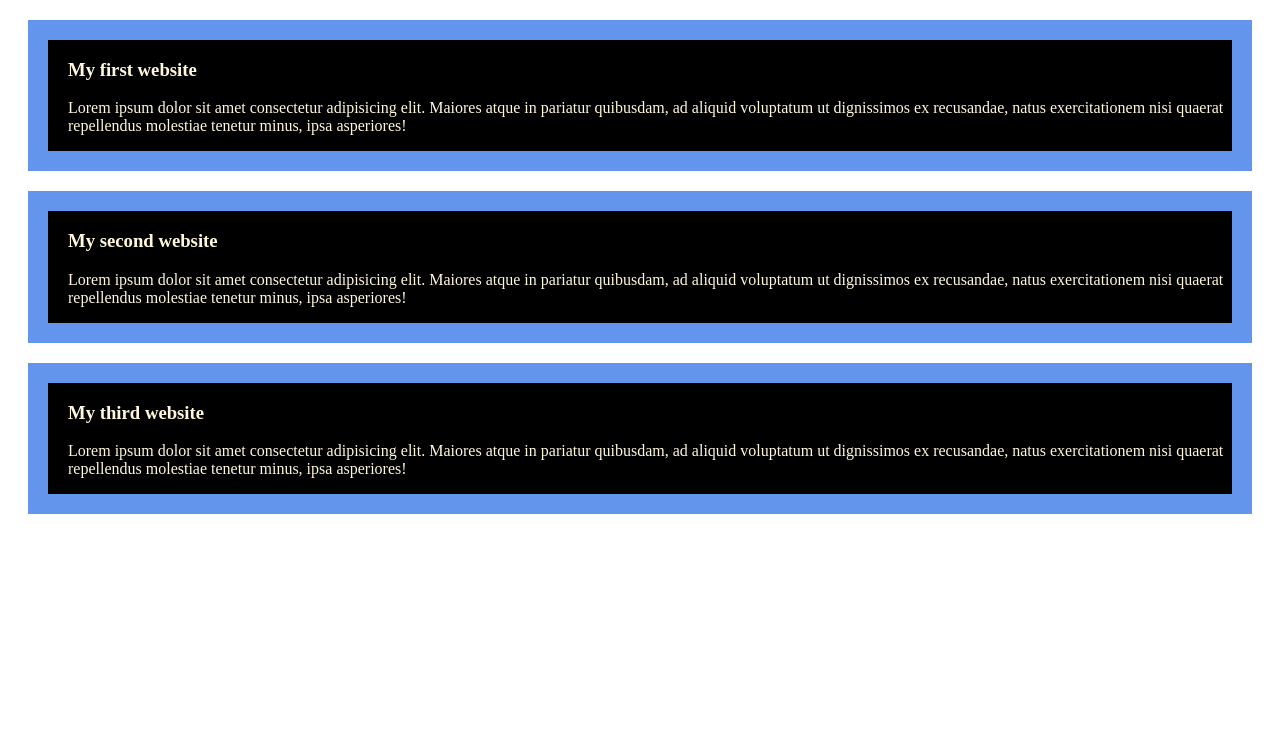
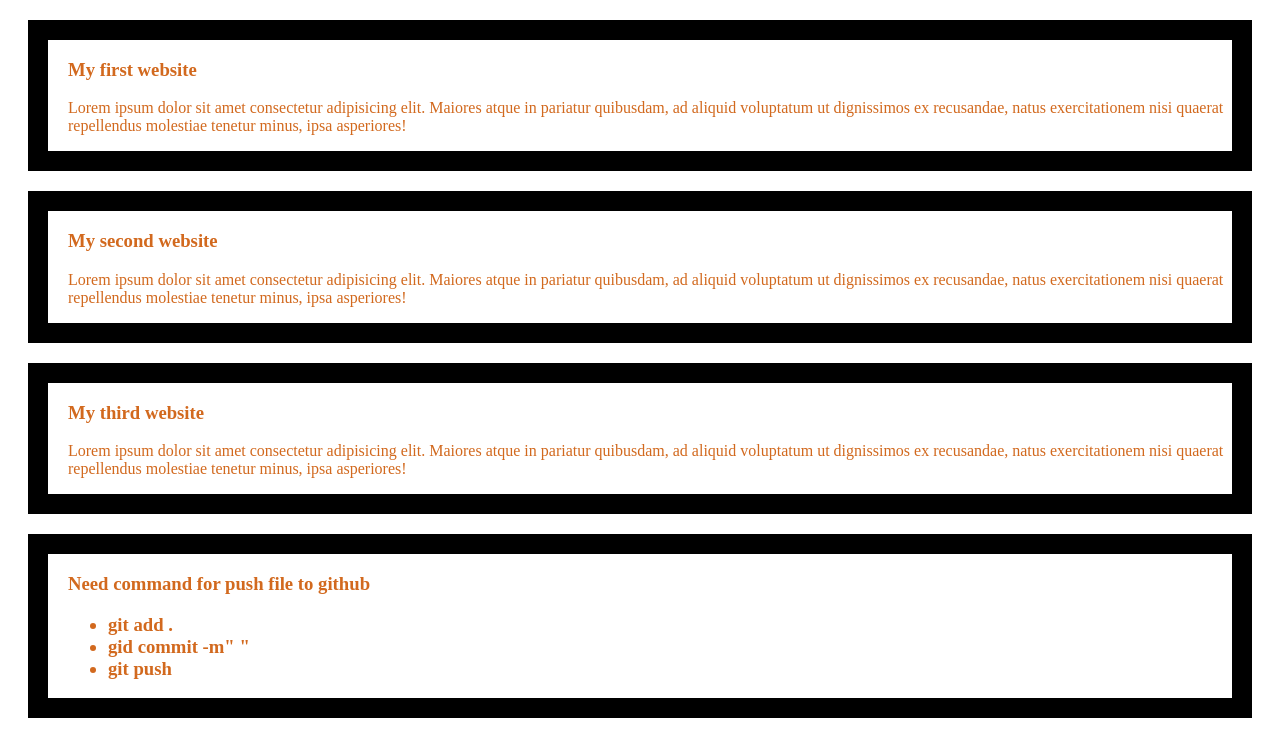
Before and after one commit to afsara-afrose/my-simple-website, a plain HTML site: page index.html in a window 1280 px wide. Drawn offline with Linux system fonts and the light colour scheme.

Commit message:
add new command

```diff
--- a/index.html
+++ b/index.html
@@ -22,6 +22,16 @@
     <p>Lorem ipsum dolor sit amet consectetur adipisicing elit. Maiores atque in pariatur quibusdam, ad aliquid voluptatum ut dignissimos ex recusandae, natus exercitationem nisi quaerat repellendus molestiae tenetur minus, ipsa asperiores!</p>
 
    </div>
+   <div>
+    <h3>Need command for push file to github<h3>
+        <ul>
+            <li>
+                git add .
+            </li>
+            <li>gid commit -m" "</li>
+            <li>git push</li>
+        </ul>
+   </div>
 
 </body>
 </html>
--- a/style/blogs.css
+++ b/style/blogs.css
@@ -1,7 +1,7 @@
 div{
-    color:cornsilk;
-    background-color: black;
+    color:chocolate;
+    /*background-color:chocolategit;*/
     margin: 20px;
-    border: 20px solid cornflowerblue;
+    border: 20px solid black;
     padding-left: 20px;
 }
```
